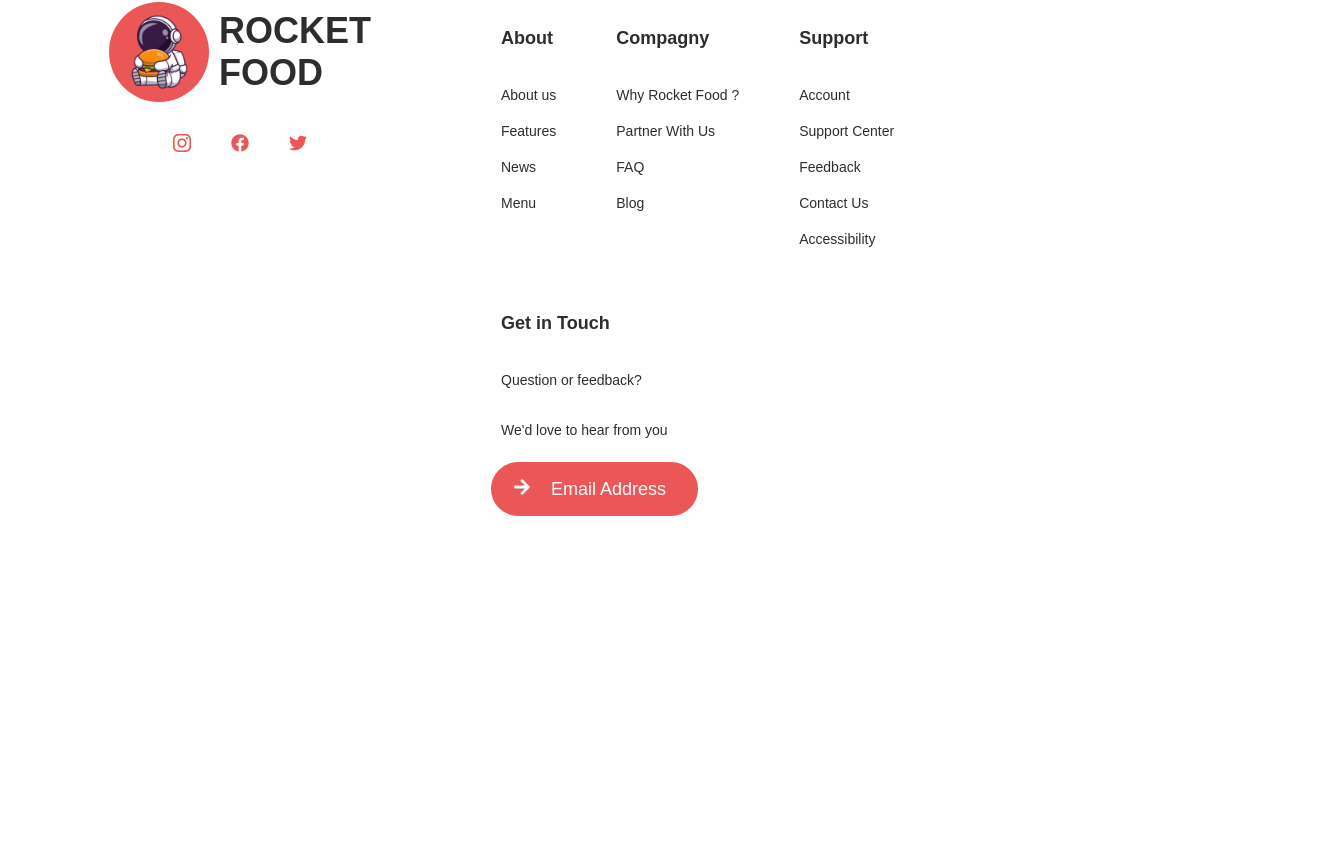
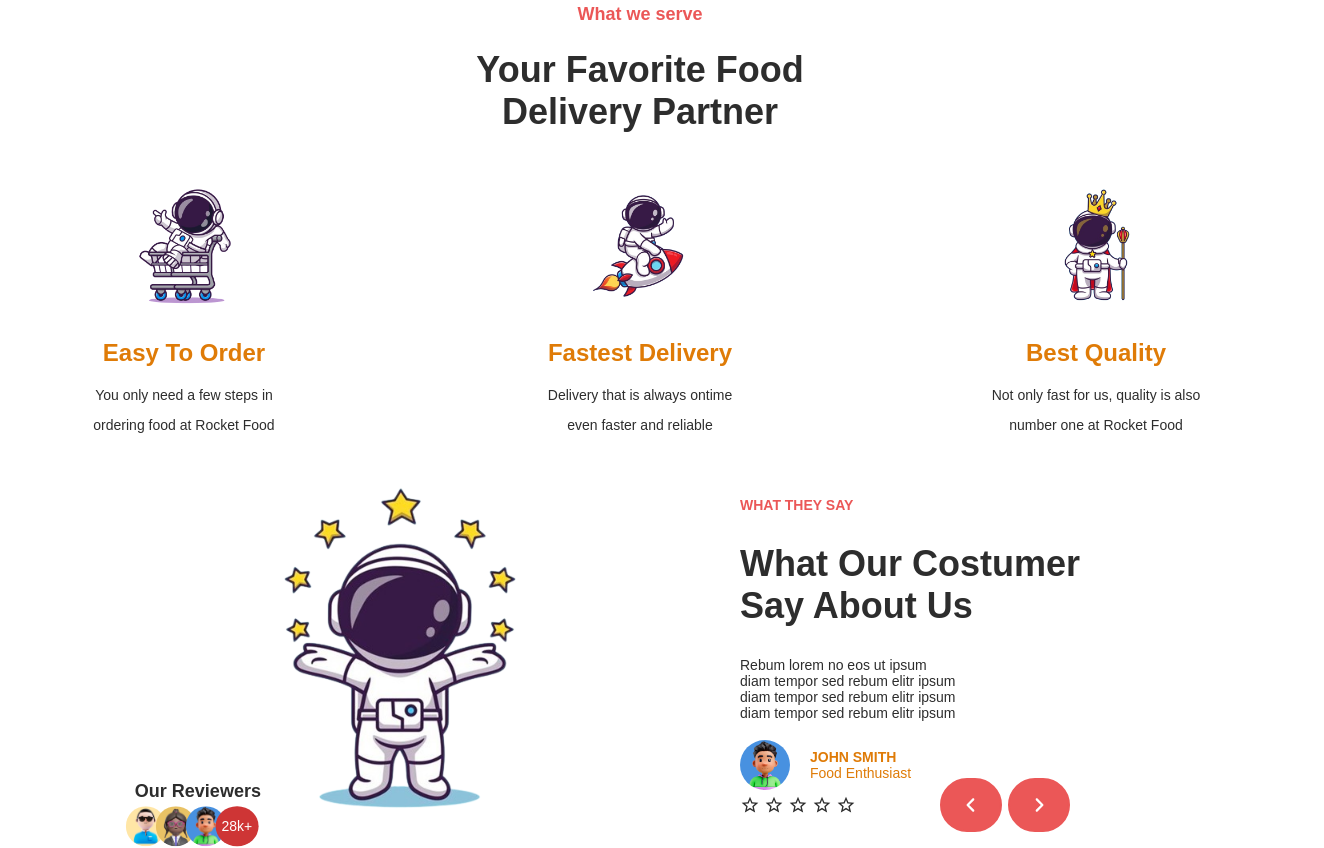
Before and after one commit to KinderPinguis/Elective, a React (Create React App) app in the folder rocket-food/Client/: page /RocketFood in a window 1280 px wide. Shown: the part 174-1022 px from the top of the page, 1324 px wide, since content can reach past the window. Before the commit the page ends 800 px from the top, so only its background shows below. Built offline with nearby package versions, Linux system fonts and the light colour scheme.

Commit message:
Home page content to HomeNotLogIn.tsx

```diff
--- /dev/null
+++ b/rocket-food/Client/src/Components/About.css
@@ -0,0 +1,74 @@
+#SubTitle{
+    color: var(--color-secondary-dark);
+}
+#Heading{
+    font-size: 36px;
+    font-weight: bolder;
+}
+#ColInfos{
+    text-align: center;
+    position: absolute;
+}
+.reviewers{
+    position: absolute;
+    display: flex;
+    align-items: center;
+    text-align: left;
+    bottom: -200px;
+    right: 830px;
+    transform: translateY(25%);
+}
+.reviewers h3{
+    font-weight: bold;
+    margin-top: -50px;
+    transform: translateX(-150%);
+}
+.review{
+    display: flex;
+    justify-content: flex-start;
+    margin-right: 40px;
+    position: absolute;
+    transform: translateX(-150%);
+}
+.image-review {
+    width: 40px;
+    height: 40px;
+    border-radius: 50%;
+    margin-left: -10px;
+    transform: translateX(-10%);
+}
+.review-button {
+    background-color: #ce3535;
+    color: white;
+    border: none;
+    border-radius: 50%;
+    cursor: pointer;
+    margin-left: -10px;
+    transform: translateX(-10%);
+}
+.review-container {
+    display: flex;
+    align-items: center;
+    text-align: left;
+}
+.review-image{
+    width: 500px;
+    height: 400px;
+    position: relative;
+    display: flex;
+}
+
+.review-container span{
+    color: #df7b07;
+}
+.text-right {
+    margin-left: 20px;
+    font-weight: bold;
+}
+.ArrowButtonStyle{
+    display: flex;
+    justify-content: space-between;
+    margin-right: 10px;
+    padding-left: 200px;
+    bottom: 40px;
+}
--- /dev/null
+++ b/rocket-food/Client/src/Components/About.tsx
@@ -0,0 +1,87 @@
+import {Col, Row} from "antd";
+import PizzaImage from "../Image/AstroEasyNoBg.png";
+import PizzaRocket from "../Image/AstroRocketNoBg.png";
+import PizzaKing from "../Image/AstroKingNoBg.png";
+import RestaurantReview from "../Image/AstroReviewNoBg.png";
+import ManAvatar from "../Image/ManAvatar2.jpg";
+import Rating from "./Rating";
+import React from "react";
+import "../Components/About.css";
+import ManAvatar1 from "../Image/ManAvatar.jpg";
+import WomananAvatar from "../Image/WomanAvatar.jpg";
+import Button from "./Button";
+import {FaAngleLeft, FaAngleRight} from "react-icons/fa6";
+import signUp from "../Page/CreateAccount";
+
+const About: React.FC = () => {
+
+return(
+    <div>
+        <Row justify="space-around" style={{ width: '100%', margin: 0 }}>
+            <Col id="ColInfos">
+                <h3 style={{color:'#eb5757'}}>What we serve</h3>
+                <h1>Your Favorite Food<br />Delivery Partner</h1>
+            </Col>
+            <Row gutter={[88, 8]} style={{ marginTop: '190px' }}>
+                <Col flex="1" style={{ textAlign: 'center' }}>
+                    <Col>
+                        <img src={PizzaImage} alt="PizzaImage" style={{ width: "50%", height: "50%" }} />
+                        <h2 id="SubTitle">Easy To Order</h2>
+                        <p>You only need a few steps in</p>
+                        <p>ordering food at Rocket Food</p>
+                    </Col>
+                </Col>
+                <Col flex="1" style={{ textAlign: 'center' }}>
+                    <Col>
+                        <img src={PizzaRocket} alt="PizzaRocket" style={{ width: "50%", height: "50%" }} />
+                        <h2 id="SubTitle">Fastest Delivery</h2>
+                        <p>Delivery that is always ontime</p>
+                        <p>even faster and reliable</p>
+                    </Col>
+                </Col>
+                <Col flex="1" style={{ textAlign: 'center' }}>
+                    <Col>
+                        <img src={PizzaKing} alt="PizzaKing" style={{ width: "50%", height: "50%" }} />
+                        <h2 id="SubTitle">Best Quality</h2>
+                        <p>Not only fast for us, quality is also</p>
+                        <p>number one at Rocket Food</p>
+                    </Col>
+                </Col>
+            </Row>
+        </Row>
+        <Row wrap={true} justify={'center'}>
+            <Col className={"review-image"}>
+                <img src={RestaurantReview} alt="RestaurantReview"/>
+            </Col>
+                <Col className={"reviewers"}>
+                    <h3>Our Reviewers</h3>
+                    <Col className="review">
+                        <img key={1} src={ManAvatar1} alt="ManAvatar2Image" className="image-review"/>
+                        <img key={2} src={WomananAvatar} alt="WomananAvatarImage" className="image-review"/>
+                        <img key={3} src={ManAvatar} alt=" ManAvatarImage" className="image-review"/>
+                        <button className="review-button">28k+</button>
+                    </Col>
+                </Col>
+            <Col style={{marginLeft:'40px'}}>
+                <p style={{fontWeight:'bold', color:'#eb5757', marginTop: '50px'}}>WHAT THEY SAY</p>
+                <h2 id={'Heading'}>What Our Costumer<br/>Say About Us</h2>
+                <p>Rebum lorem no eos ut ipsum<br/>diam tempor sed rebum elitr ipsum<br/>diam tempor sed rebum elitr ipsum<br/>diam tempor sed rebum elitr ipsum</p>
+                <Col className={"review-container"}>
+                    <img src={ManAvatar} alt= "ManAvatarReview" style={{width:"50px", height:"50px", borderRadius:"50%"}}/>
+                    <p className={"text-right"} style={{color:"#df7b07"}}>
+                        JOHN SMITH<span style={{display: "flex", fontWeight:"normal"}}>Food Enthusiast</span>
+                    </p>
+                </Col>
+                <Col>
+                    <Rating count={5} size={20} value={5}/>
+                </Col>
+                <Col className="ArrowButtonStyle">
+                    <Button buttonImage={FaAngleLeft} onClick={signUp}/>
+                    <Button buttonImage={FaAngleRight} onClick={signUp}/>
+                </Col>
+            </Col>
+        </Row>
+    </div>
+    );
+    };
+export default About;
--- a/rocket-food/Client/src/Page/RocketFood.tsx
+++ b/rocket-food/Client/src/Page/RocketFood.tsx
@@ -1,6 +1,7 @@
 import React from 'react';
 import Header from '../Components/Header';
 import Footer from '../Components/Footer';
+import About from "../Components/About";
 
 function RocketFood() {
     return (
@@ -9,7 +10,7 @@ function RocketFood() {
                 <Header/>
             </header>
             <body>
-
+            <About/>
             </body>
             <footer>
                 <Footer/>
```
